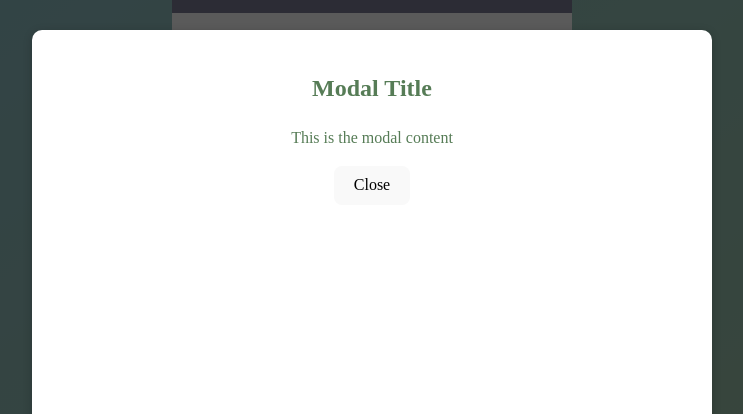
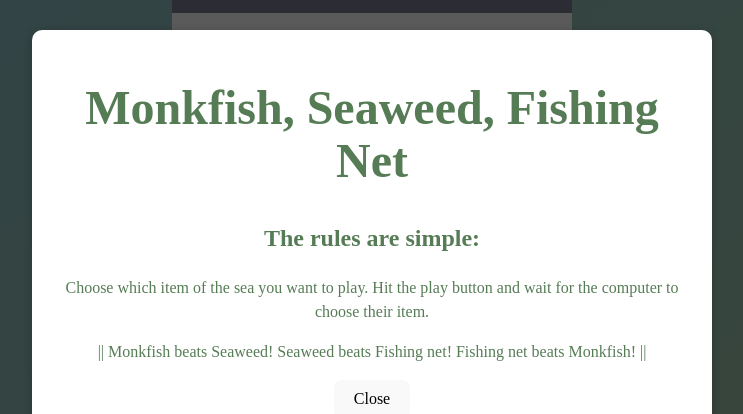
Before and after one commit to Monkfish3000/monkfish-seaweed-fishingnet, a React (Vite) app: page / in a window 1280 px wide. Both pictures are taken after a click on the button "Rules". Shown: the part 370-784 px from the top of the page, without its empty margins (268-1011 px from the left). Built offline with nearby package versions, Linux system fonts and the light colour scheme; a web font is replaced by a local one.

Commit message:
rules added to modal

```diff
--- a/src/components/RulesModal.tsx
+++ b/src/components/RulesModal.tsx
@@ -82,8 +82,16 @@ function RulesModal() {
     <div>
       <Button />
       <Modal isOpen={isModalOpen} onClose={handleModalClose}>
-        <h2>Modal Title</h2>
-        <p>This is the modal content</p>
+        <h1>Monkfish, Seaweed, Fishing Net</h1>
+        <h2>The rules are simple: </h2>
+        <p>
+          Choose which item of the sea you want to play. Hit the play button and
+          wait for the computer to choose their item.
+        </p>
+        <p>
+          || Monkfish beats Seaweed! Seaweed beats Fishing net! Fishing net
+          beats Monkfish! ||
+        </p>
         <button onClick={handleModalClose}>Close</button>
       </Modal>
     </div>
```
